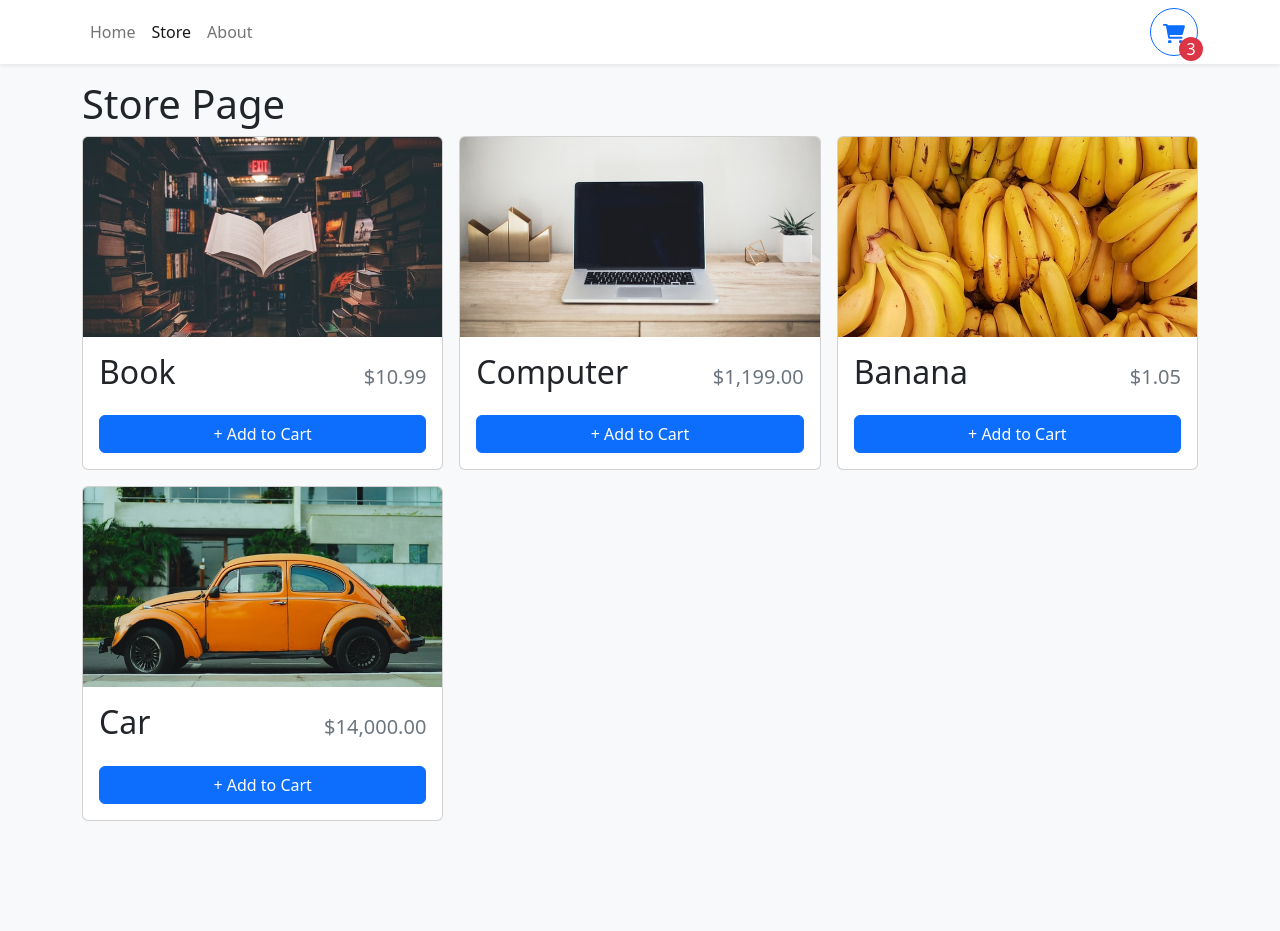
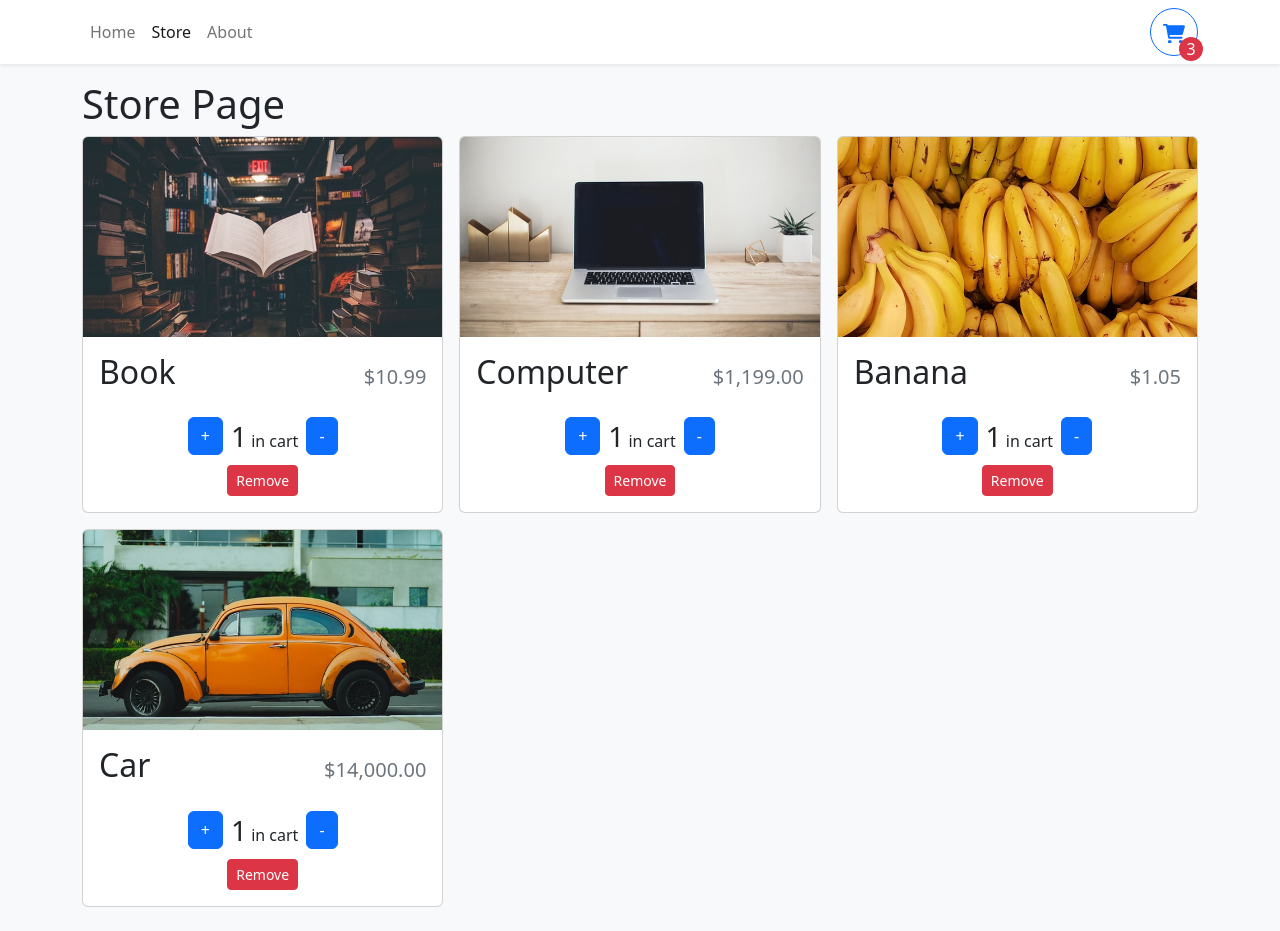
Before and after one commit to gabeno/shoppers-delight, a React (Vite) app: page /store in a window 1280 px wide. Before the commit the page ends 845 px from the top, so only its background shows below. Built offline with nearby package versions, Linux system fonts and the light colour scheme.

Commit message:
add item increase, decrease and remove buttons to card; also show quantity in cart

```diff
--- a/src/components/StoreItem.tsx
+++ b/src/components/StoreItem.tsx
@@ -9,7 +9,7 @@ type StoreItemProps = {
 }
 
 export function StoreItem({id, name, price, imgUrl}: StoreItemProps) {
-    const quantity = 0
+    const quantity = 1
     return (
         <Card className="h-100">
             <Card.Img variant="top" src={imgUrl} height="200px" style={{ objectFit: "cover" }} />
@@ -21,7 +21,24 @@ export function StoreItem({id, name, price, imgUrl}: StoreItemProps) {
                 <div className="mt-auto">
                     {quantity === 0 ? (
                         <Button className="w-100">+ Add to Cart</Button>
-                    ) : null}
+                    ) : (
+                        <div
+                            className="d-flex align-items-center flex-column"
+                            style={{ gap: ".5rem" }}
+                        >
+                            <div
+                                className="d-flex align-items-center justify-content-center"
+                                style={{ gap: ".5rem" }}
+                            >
+                                <Button>+</Button>
+                                <div>
+                                    <span className="fs-3">{quantity}</span> in cart
+                                </div>
+                                <Button>-</Button>
+                            </div>
+                            <Button variant="danger" size="sm">Remove</Button>
+                        </div>
+                    )}
                 </div>
             </Card.Body>
         </Card>
```
